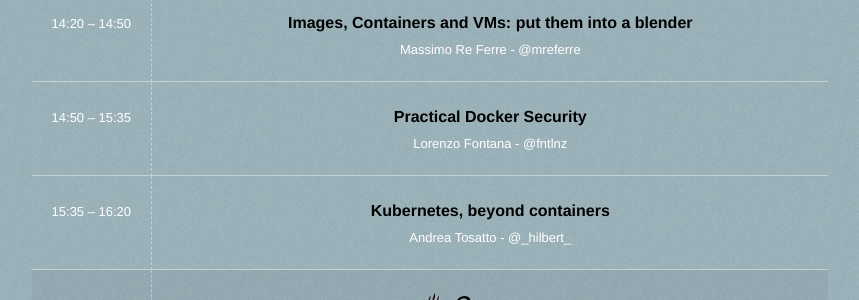
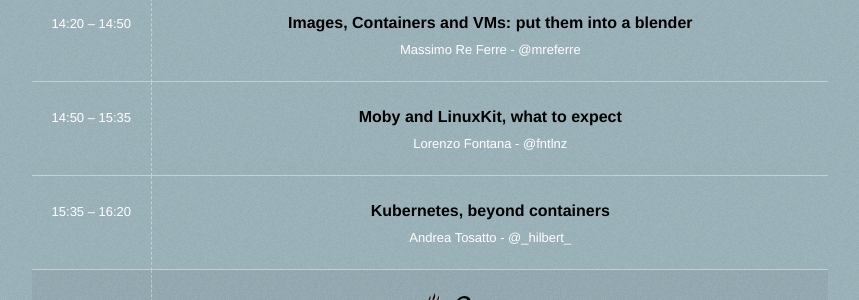
Before and after one commit to GrUSP/2017.containerday.it, a Jekyll site: the page built from index.html, in a window 1280 px wide and 900 px high, scrolled down 2817 px. Shown: the part 152-452 px from the top of the window, without its empty margins (210-1069 px from the left). Built offline with Jekyll 4.4.1, drawn with Linux system fonts in a browser that asks for light colours; Markdown is read by kramdown in place of the engine named in the settings.

Commit message:
Aggiornato talk Lorenzo Fontana; aggiornata lista speaker

```diff
--- a/_includes/section-speakers.html
+++ b/_includes/section-speakers.html
@@ -114,8 +114,8 @@
                 <td class="time">14:50 &ndash; 15:35</td>
                 <td>
                     <h4><a href="#" onclick="javascript:return(false);" rel="tooltip"
-                           title="It's Friday and you deployed your application using Docker, you're super happy and you go home. It's Saturday and while browsing the internet you realize that you actually deployed your application without a plan on how to secure your containers and your head falls on the myriad of possible topics around this like, Kernel hardening, namespaces, Network isolation, Seccomp, Capabilities and so on. The purpose of this talk is to give you cultural baggage on all the major areas related to Docker security while showing you how to practically do things everyday. Topics: - Introduction (foundations and approach) - Linux Kernel namesaces and Cgroups - Linux kernel Capabilities - Securing the Docker Daemon - Authorization plugins - Network isolation and overlay networking from a security perspective - Seccomp filtering - Further kernel security (SELinux, AppArmor)">
-                        Practical Docker Security</a></h4>
+                           title="">
+                        Moby and LinuxKit, what to expect</a></h4>
                     <a href="http://twitter.com/fntlnz" title="Lorenzo Fontana">Lorenzo Fontana - @fntlnz</a><br/>
                     <!-- <a href="#" title="" class="slides">Slide</a> - -->
                     <!-- <a href="https://vimeo.com/" title="" class="videos">Video</a> -->
--- a/_includes/section-sponsors.html
+++ b/_includes/section-sponsors.html
@@ -97,11 +97,11 @@
 
   <div class="main_sponsor">
     <h4 class="main">Main</h4>
-      <a class="banner" href="http://www.microsoft.it/" title="Microsoft">
+      <a class="banner" href="http://www.microsoft.it/" title="Microsoft" target="_blank">
         <img src="http://2016.jsday.it/wp-content/uploads/2016/01/sponsor_microsoft.png" alt="sponsor Microsoft"/>
       </a>
 
-      <a class="banner" href="http://growitup.it/?utm_source=containerday" title="GrowITUP">
+      <a class="banner" href="http://growitup.it/?utm_source=containerday" title="GrowITUP" target="_blank">
         <img src="/img/s/growitup.png" alt="GrowITUP"/>
       </a>
 
@@ -111,7 +111,7 @@
   <div class="platinum_sponsors">
     <h4 class="platinum">Platinum</h4>
 
-    <a class="banner" href="http://www.kiratech.it/" title="Kiratech">
+    <a class="banner" href="http://www.kiratech.it/" title="Kiratech" target="_blank">
       <img src="/img/s/s_kiratech.jpg" alt="sponsor Kiratech"/>
     </a>
 
@@ -121,7 +121,7 @@
   <div class="gold_sponsors">
     <h4 class="gold">Gold</h4>
 
-    <a class="banner" href="http://www.workwave.com" title="WorkWave">
+    <a class="banner" href="http://www.workwave.com" title="WorkWave" target="_blank">
       <img src="/img/s/s_workwave.jpg" alt="sponsor WorkWave"/>
     </a>
 
@@ -131,7 +131,7 @@
   <div class="silver_sponsors">
     <h4 class="silver">Silver</h4>
 
-    <a class="banner" href="http://www.ideato.it/" title="ideato">
+    <a class="banner" href="http://www.ideato.it/" title="ideato" target="_blank">
       <img src="/img/s/s_ideato.png" alt="sponsor ideato"/>
     </a>
 
@@ -141,21 +141,17 @@
   <div class="bronze_sponsors">
     <h4 class="bronze">Bronze</h4>
 
-    <a class="banner" href="http://www.phpbestpractices.it" title="PHP best practices">
-      <img src="/img/s/s_phpbestpractices.png" alt="sponsor PHP best practices" width="300" height="120" />
+    <a class="banner" href="https://www.sparkfabrik.com/" title="phpday" target="_blank">
+      <img src="/img/s/s_sparkfabric.png" alt="sponsor sparkfabric" />
     </a>
 
-    <a class="banner" href="http://www.jsbestpractices.it" title="JS best practices">
-      <img src="/img/s/s_jsbestpractices.png" alt="sponsor Js best practices" width="300" height="120" />
+    <a class="banner" href="http://www.phpday.it" title="phpday" target="_blank">
+      <img src="/img/s/s_phpday.png" alt="sponsor phpday" />
     </a>
 
     <br />
 
-    <a class="banner" href="http://www.phpday.it" title="phpday">
-      <img src="/img/s/s_phpday.png" alt="sponsor phpday" />
-    </a>
-
-    <a class="banner" href="http://www.jsday.it" title="jsday">
+    <a class="banner" href="http://www.jsday.it" title="jsday" target="_blank">
       <img src="/img/s/s_jsday.png" alt="sponsor jsday" />
     </a>
 
```
Also changed, not shown: img/s/s_sparkfabric.png (added).
